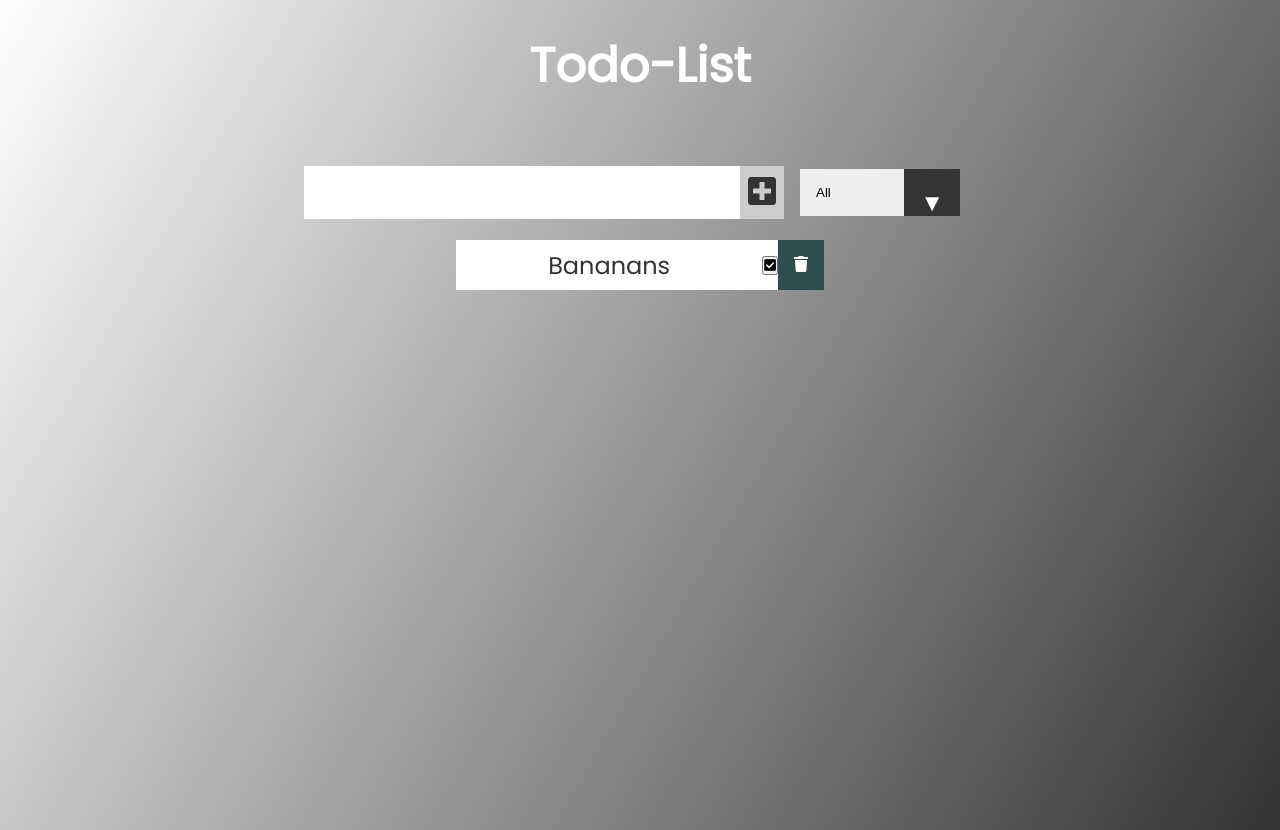
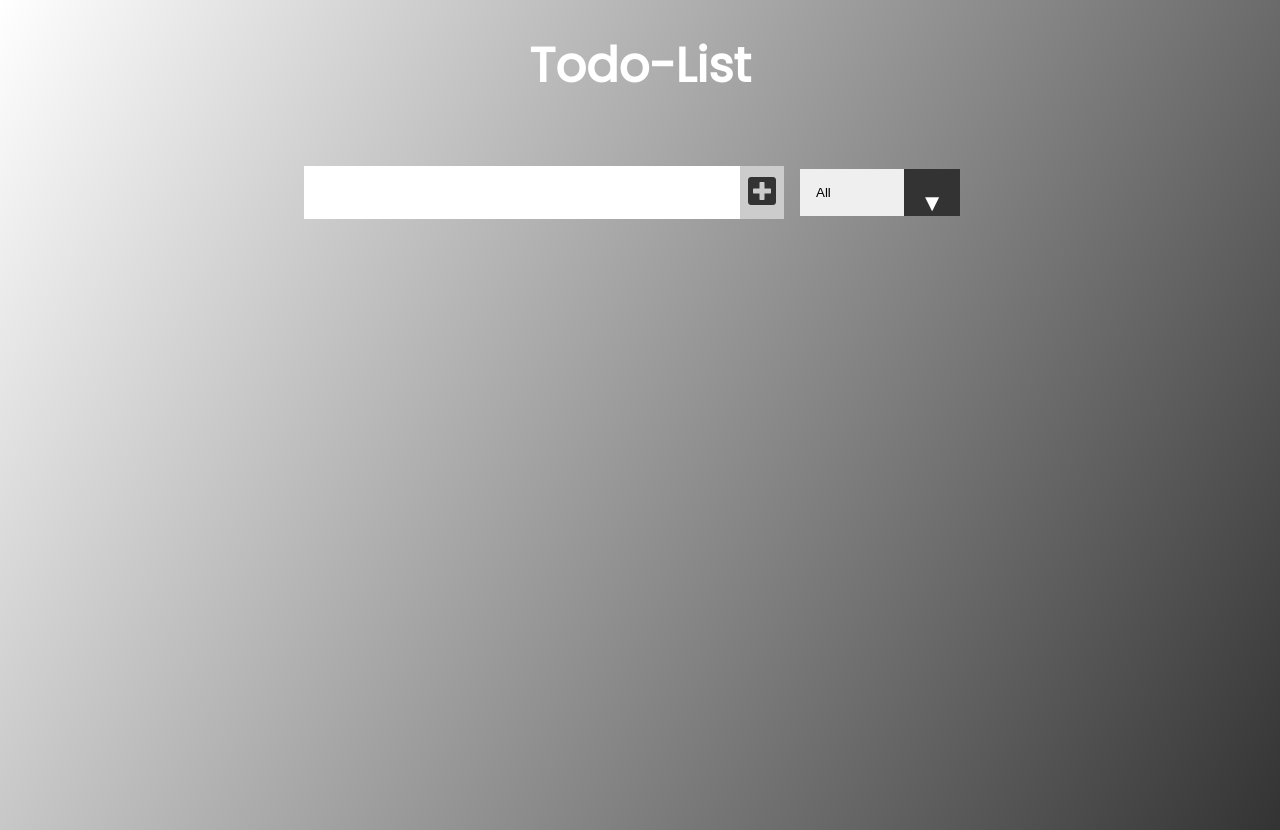
Before and after one commit to timmlaxton/tr, a React (Create React App) app: page / in a window 1280 px wide. Built offline with nearby package versions, Linux system fonts and the light colour scheme.

Commit message:
passed text to todo

```diff
--- a/src/App.js
+++ b/src/App.js
@@ -17,7 +17,7 @@
           inputText={inputText}
           setInputText={setInputText}
         />
-        <TodoList />
+        <TodoList todos={todos} />
       </header>
     </div>
   );
--- a/src/components/Todo.js
+++ b/src/components/Todo.js
@@ -1,9 +1,9 @@
 import React from "react";
 
-const Todo = () => {
+const Todo = ({ text }) => {
   return (
     <div className="todo">
-      <li className="todo-item">Bananans</li>
+      <li className="todo-item">{text}</li>
       <button className="complete-btn">
         <i className="fas fa-check-square"> </i>
       </button>
--- a/src/components/TodoList.js
+++ b/src/components/TodoList.js
@@ -1,13 +1,14 @@
 import React from "react";
-import "../App.css";
 import Todo from "./Todo";
 
-const TodoList = () => {
+const TodoList = ({ todos }) => {
   return (
     <div>
       <div className="todo-container">
         <ul className="todo-list">
-          <Todo />
+          {todos.map((todo) => (
+            <Todo text={todo.text} />
+          ))}
         </ul>
       </div>
     </div>
```
